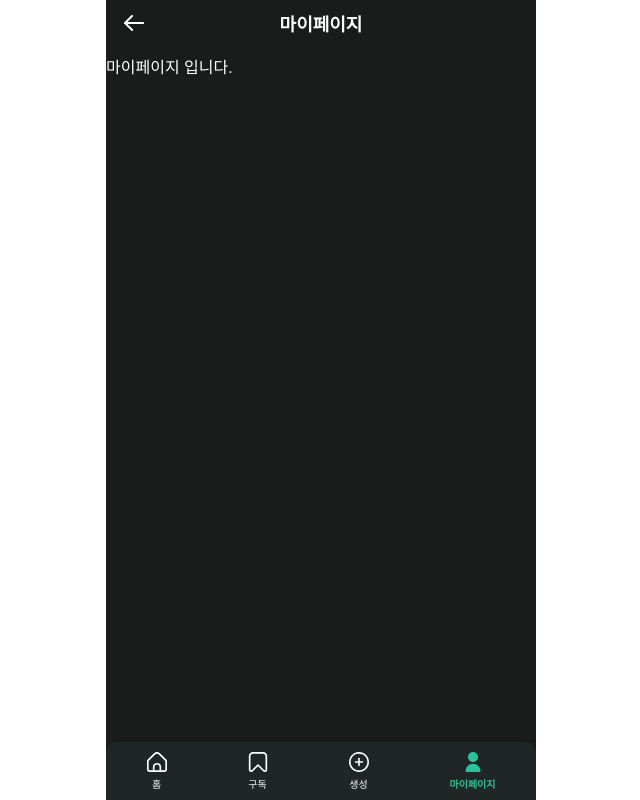
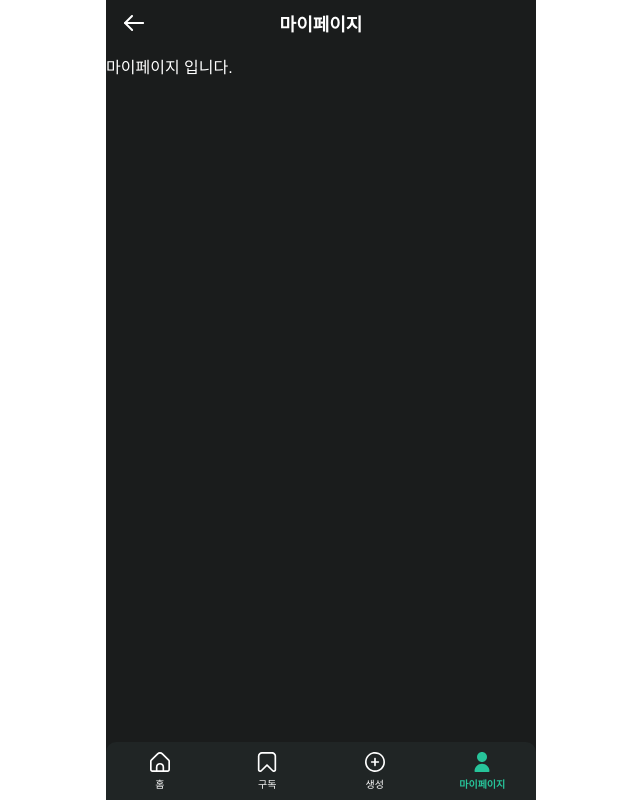
Before and after one commit to Dev-FE-3/toy-project3-team2, a React (Vite) app: page /mypage in a window 1280 px wide. Shown: the whole page, without its empty margins (319-959 px from the left). Built offline with nearby package versions, Linux system fonts and the light colour scheme.

Commit message:
Design: Nav Bar 메뉴 영역 확장

```diff
--- a/src/layout/NavBar.tsx
+++ b/src/layout/NavBar.tsx
@@ -27,7 +27,7 @@ const NavBar = () => {
           <Link
             key={path}
             to={path}
-            className={`flex flex-col items-center justify-center gap-1 ${
+            className={`flex flex-col items-center justify-center gap-1 w-full h-full ${
               isActive ? "text-main text-tab-bold" : "text-primary"
             }`}
           >
@@ -35,7 +35,7 @@ const NavBar = () => {
               {isActive ? <img src={icon[1]} alt={label} /> : <img src={icon[0]} alt={label} />}
             </div>
 
-            <p className="text-center text-tab">{label}</p>
+            <span className="text-tab">{label}</span>
           </Link>
         );
       })}
```
